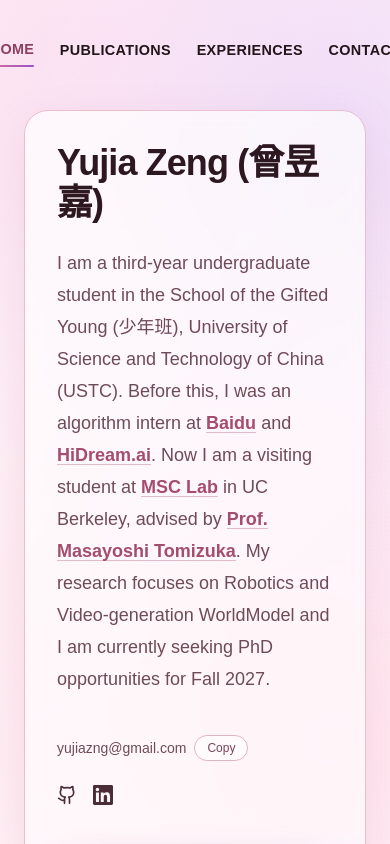
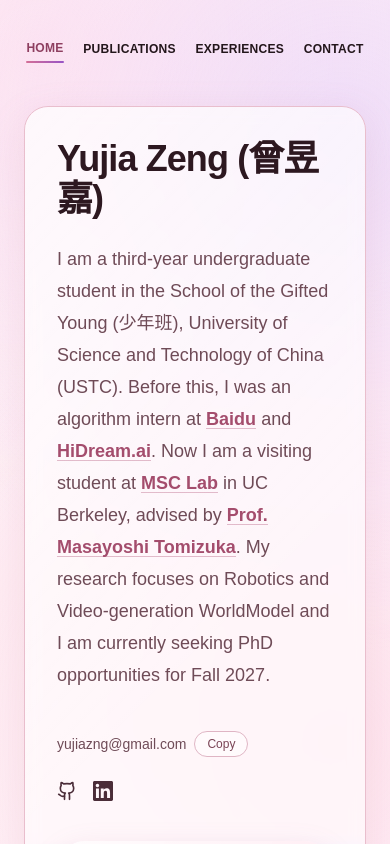
Before and after one commit to zyjOrz/zyjOrz.github.io, a Next.js app: page / in a window 390 px wide. Shown: the top 844 px of the page. Built offline with nearby package versions, Linux system fonts and the light colour scheme.

Commit message:
nav edit

```diff
--- a/app/TopNav.tsx
+++ b/app/TopNav.tsx
@@ -57,7 +57,7 @@
   return (
     <nav
       aria-label="Primary navigation"
-      className={`site-nav mx-auto mb-12 flex max-w-4xl justify-center gap-16 text-[18px] font-extrabold uppercase tracking-wide sm:gap-[168px] sm:text-[20px]${
+      className={`site-nav mx-auto mb-12 flex w-full max-w-6xl items-center justify-between px-4 text-[18px] font-extrabold uppercase tracking-wide sm:px-6 sm:text-[20px]${
         scrolled ? ' is-scrolled' : ''
       }`}
     >
--- a/app/globals.css
+++ b/app/globals.css
@@ -97,6 +97,7 @@
   position: sticky;
   top: 1.25rem;
   z-index: 50;
+  box-sizing: border-box;
   isolation: isolate;
 }
 
@@ -122,6 +123,8 @@
 }
 
 .site-nav-link {
+  flex: 0 0 auto;
+  white-space: nowrap;
   transition: color 220ms ease, transform 220ms ease;
 }
 
@@ -464,21 +467,17 @@
   }
 }
 
-@media (max-width: 1023px) {
-  .site-nav {
-    gap: clamp(1.6rem, 6vw, 4rem);
-  }
-}
-
 @media (max-width: 639px) {
   .site-nav {
     top: 0.85rem;
-    gap: 1.6rem;
-    font-size: 0.9rem;
+    padding-right: 0.15rem;
+    padding-left: 0.15rem;
+    font-size: clamp(0.68rem, 3.1vw, 0.82rem);
+    letter-spacing: 0.02em;
   }
 
   .site-nav::before {
-    inset: -0.65rem -0.8rem;
+    inset: -0.65rem -0.45rem;
   }
 }
 
```
